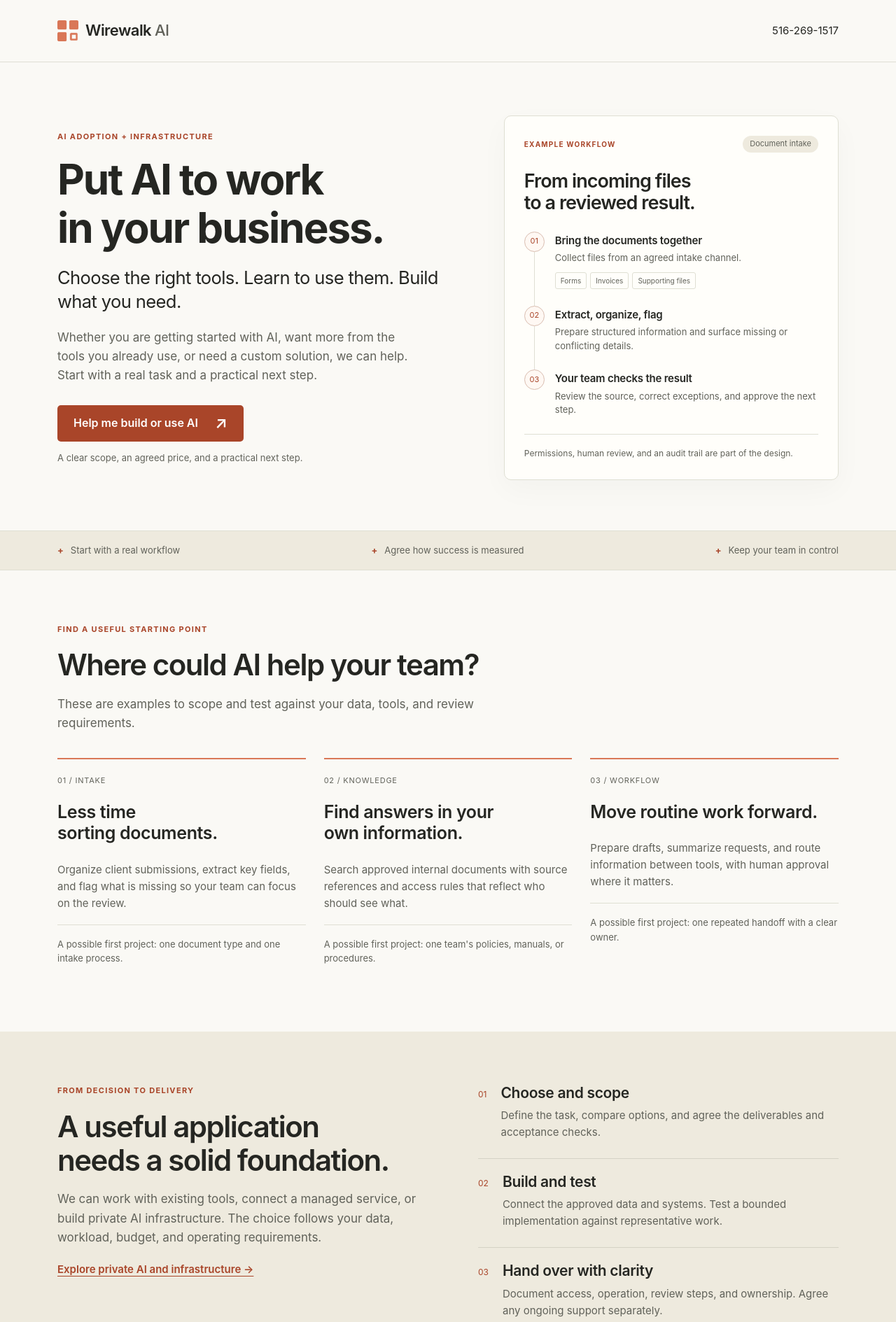
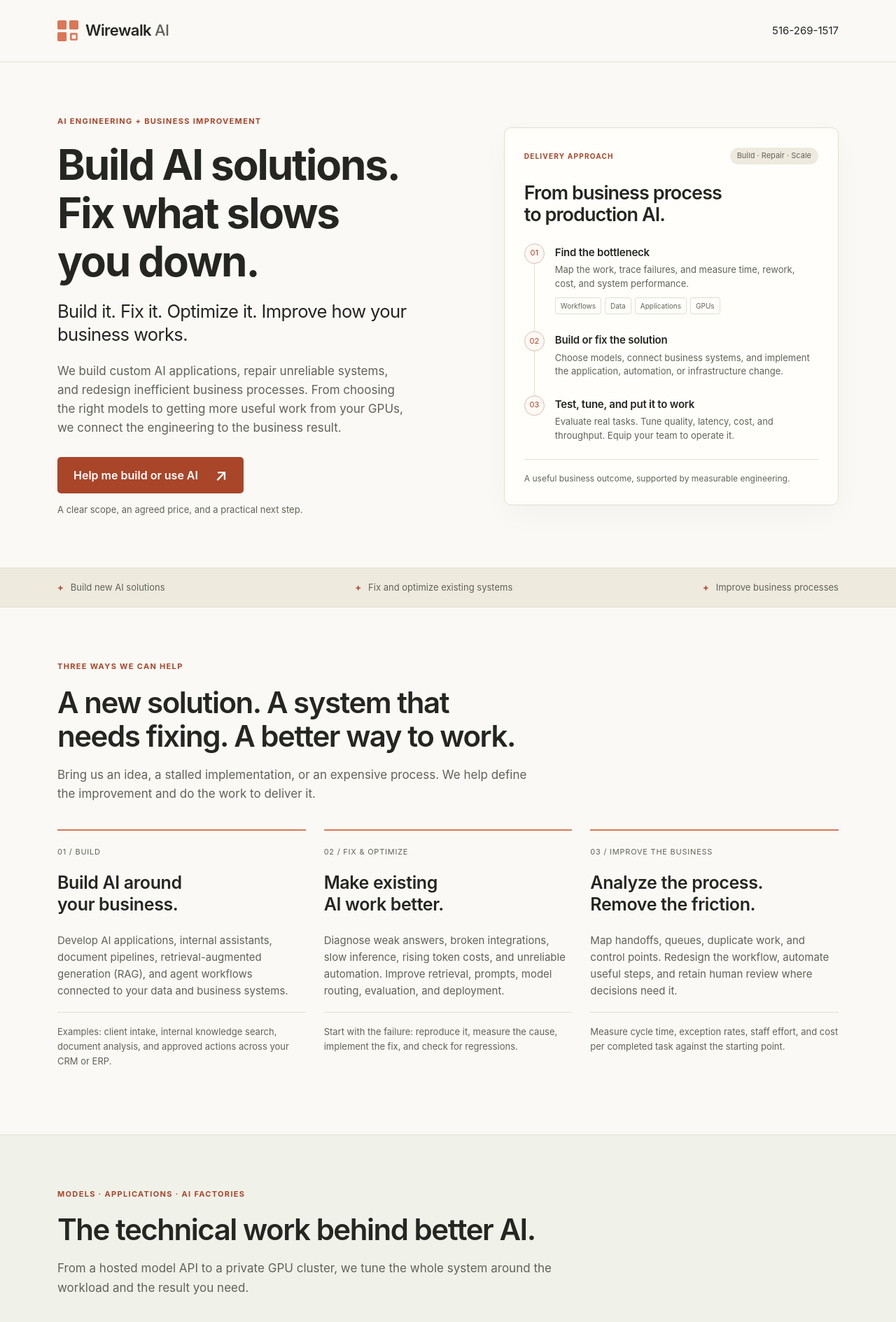
Before and after one commit to wirewalktech/AI-Extension, a Jekyll site: the page built from ai-for-business.html, in a window 1280 px wide. Shown: the top 1889 px of the page at 70% size. Built offline with Jekyll 4.4.1, drawn with Linux system fonts in a browser that asks for light colours; some of the changed text lies outside the part shown.

Commit message:
Lead AI campaign with building, optimization and business process engineering

```diff
--- a/ai-for-business.html
+++ b/ai-for-business.html
@@ -1,20 +1,20 @@
 ---
 permalink: /ai-for-business/
-title: Practical AI adoption for your business
-description: Help choosing and using AI tools, building custom workflows, and setting up the infrastructure behind them.
+title: AI solutions, optimization and business process improvement
+description: Build AI solutions, fix and optimize existing systems, improve business processes, and get more useful work from your GPU infrastructure.
 ---
 <!doctype html>
 <html lang="en">
 <head>
 <meta charset="utf-8">
 <meta name="viewport" content="width=device-width,initial-scale=1">
-<title>Put AI to work in your business — Wirewalk AI</title>
-<meta name="description" content="Get help choosing and using AI tools, building custom workflows, and setting up the infrastructure behind them. Start with a practical next step.">
+<title>Build, fix and optimize AI solutions — Wirewalk AI</title>
+<meta name="description" content="Custom AI development, business process improvement, model selection and GPU optimization. Build new solutions or make existing systems work better.">
 <link rel="canonical" href="{{ '/ai-for-business/' | absolute_url }}">
 <meta property="og:type" content="website">
 <meta property="og:site_name" content="Wirewalk AI">
-<meta property="og:title" content="Put AI to work in your business — Wirewalk AI">
-<meta property="og:description" content="Get help using existing AI tools or building a custom solution for your business. Find a practical next step with Wirewalk.">
+<meta property="og:title" content="Build, fix and optimize AI solutions — Wirewalk AI">
+<meta property="og:description" content="Build AI applications, repair unreliable workflows, improve business processes, and optimize models and GPU infrastructure with Wirewalk.">
 <meta property="og:url" content="{{ '/ai-for-business/' | absolute_url }}">
 <meta property="og:image" content="{{ '/assets/og.png' | absolute_url }}">
 <meta name="twitter:card" content="summary_large_image">
@@ -32,47 +32,57 @@ description: Help choosing and using AI tools, building custom workflows, and se
 <main id="main">
 <section class="hero wrap" aria-labelledby="hero-title">
   <div class="hero-copy">
-    <p class="eyebrow">AI adoption + infrastructure</p>
-    <h1 id="hero-title">Put AI to work<br>in your business.</h1>
-    <p class="lead">Choose the right tools. Learn to use them. Build what you need.</p>
-    <p class="intro">Whether you are getting started with AI, want more from the tools you already use, or need a custom solution, we can help. Start with a real task and a practical next step.</p>
+    <p class="eyebrow">AI engineering + business improvement</p>
+    <h1 id="hero-title">Build AI solutions.<br>Fix what slows<br>you down.</h1>
+    <p class="lead">Build it. Fix it. Optimize it. Improve how your business works.</p>
+    <p class="intro">We build custom AI applications, repair unreliable systems, and redesign inefficient business processes. From choosing the right models to getting more useful work from your GPUs, we connect the engineering to the business result.</p>
     <a class="button primary" href="#project">Help me build or use AI <span aria-hidden="true">↗</span></a>
     <p class="hero-note">A clear scope, an agreed price, and a practical next step.</p>
   </div>
   <aside class="workflow" aria-labelledby="workflow-title">
-    <div class="workflow-heading"><span class="eyebrow">Example workflow</span><span class="small-tag">Document intake</span></div>
-    <h2 id="workflow-title">From incoming files<br>to a reviewed result.</h2>
+    <div class="workflow-heading"><span class="eyebrow">Delivery approach</span><span class="small-tag">Build · Repair · Scale</span></div>
+    <h2 id="workflow-title">From business process<br> to production AI.</h2>
     <ol class="flow-steps">
-      <li><span class="step-number">01</span><div><h3>Bring the documents together</h3><p>Collect files from an agreed intake channel.</p><div class="file-tags"><span>Forms</span><span>Invoices</span><span>Supporting files</span></div></div></li>
-      <li><span class="step-number">02</span><div><h3>Extract, organize, flag</h3><p>Prepare structured information and surface missing or conflicting details.</p></div></li>
-      <li><span class="step-number">03</span><div><h3>Your team checks the result</h3><p>Review the source, correct exceptions, and approve the next step.</p></div></li>
+      <li><span class="step-number">01</span><div><h3>Find the bottleneck</h3><p>Map the work, trace failures, and measure time, rework, cost, and system performance.</p><div class="file-tags"><span>Workflows</span><span>Data</span><span>Applications</span><span>GPUs</span></div></div></li>
+      <li><span class="step-number">02</span><div><h3>Build or fix the solution</h3><p>Choose models, connect business systems, and implement the application, automation, or infrastructure change.</p></div></li>
+      <li><span class="step-number">03</span><div><h3>Test, tune, and put it to work</h3><p>Evaluate real tasks. Tune quality, latency, cost, and throughput. Equip your team to operate it.</p></div></li>
     </ol>
-    <p class="workflow-foot">Permissions, human review, and an audit trail are part of the design.</p>
+    <p class="workflow-foot">A useful business outcome, supported by measurable engineering.</p>
   </aside>
 </section>
-<div class="principles"><div class="wrap"><span>Start with a real workflow</span><span>Agree how success is measured</span><span>Keep your team in control</span></div></div>
+<div class="principles"><div class="wrap"><span>Build new AI solutions</span><span>Fix and optimize existing systems</span><span>Improve business processes</span></div></div>
 <section class="section wrap" aria-labelledby="use-cases">
-  <div class="section-heading"><p class="eyebrow">Find a useful starting point</p><h2 id="use-cases">Where could AI help your team?</h2><p>These are examples to scope and test against your data, tools, and review requirements.</p></div>
+  <div class="section-heading"><p class="eyebrow">Three ways we can help</p><h2 id="use-cases">A new solution. A system that needs fixing. A better way to work.</h2><p>Bring us an idea, a stalled implementation, or an expensive process. We help define the improvement and do the work to deliver it.</p></div>
   <div class="examples">
-    <article><span class="card-number">01 / Intake</span><h3>Less time sorting documents.</h3><p>Organize client submissions, extract key fields, and flag what is missing so your team can focus on the review.</p><p class="example-detail">A possible first project: one document type and one intake process.</p></article>
-    <article><span class="card-number">02 / Knowledge</span><h3>Find answers in your own information.</h3><p>Search approved internal documents with source references and access rules that reflect who should see what.</p><p class="example-detail">A possible first project: one team's policies, manuals, or procedures.</p></article>
-    <article><span class="card-number">03 / Workflow</span><h3>Move routine work forward.</h3><p>Prepare drafts, summarize requests, and route information between tools, with human approval where it matters.</p><p class="example-detail">A possible first project: one repeated handoff with a clear owner.</p></article>
+    <article><span class="card-number">01 / Build</span><h3>Build AI around your business.</h3><p>Develop AI applications, internal assistants, document pipelines, retrieval-augmented generation (RAG), and agent workflows connected to your data and business systems.</p><p class="example-detail">Examples: client intake, internal knowledge search, document analysis, and approved actions across your CRM or ERP.</p></article>
+    <article><span class="card-number">02 / Fix &amp; optimize</span><h3>Make existing AI work better.</h3><p>Diagnose weak answers, broken integrations, slow inference, rising token costs, and unreliable automation. Improve retrieval, prompts, model routing, evaluation, and deployment.</p><p class="example-detail">Start with the failure: reproduce it, measure the cause, implement the fix, and check for regressions.</p></article>
+    <article><span class="card-number">03 / Improve the business</span><h3>Analyze the process. Remove the friction.</h3><p>Map handoffs, queues, duplicate work, and control points. Redesign the workflow, automate useful steps, and retain human review where decisions need it.</p><p class="example-detail">Measure cycle time, exception rates, staff effort, and cost per completed task against the starting point.</p></article>
   </div>
 </section>
+<section class="engineering section" aria-labelledby="engineering-title"><div class="wrap">
+  <div class="section-heading"><p class="eyebrow">Models · Applications · AI factories</p><h2 id="engineering-title">The technical work behind better AI.</h2><p>From a hosted model API to a private GPU cluster, we tune the whole system around the workload and the result you need.</p></div>
+  <div class="engineering-grid">
+    <article><span class="card-number">Model selection &amp; evaluation</span><h3>Pick the right models for the job.</h3><p>Compare hosted and open-weight models on your own tasks. Evaluate answer quality, context needs, latency, privacy, licensing, and cost. Decide where retrieval, fine-tuning, or routing between models is justified.</p><p class="engineering-detail">Representative evaluation sets · task-specific scoring · model routing · regression checks</p></article>
+    <article><span class="card-number">AI applications &amp; reliability</span><h3>Move from a demo to a dependable system.</h3><p>Build APIs, data pipelines, RAG, and tool-using agents with access controls, source references, and human approvals. Add tracing, retries, validation, and failure handling so your team can see and resolve problems.</p><p class="engineering-detail">API integration · retrieval quality · observability · deployment &amp; rollback</p></article>
+    <article><span class="card-number">GPU utilization &amp; inference</span><h3>Get more useful work from your AI factory.</h3><p>Profile GPU idle time, memory pressure, request queues, and data stalls. Tune batching, concurrency, KV-cache use, precision, and quantization where supported. Improve scheduling and workload placement across shared GPUs.</p><p class="engineering-detail">Tokens per second · time to first token · p95 latency · GPU memory &amp; utilization</p></article>
+    <article><span class="card-number">Infrastructure &amp; capacity</span><h3>Find the constraint before adding hardware.</h3><p>Trace bottlenecks across compute, storage, networking, and orchestration. Size capacity for inference, fine-tuning, and training workloads; improve data delivery, job scheduling, and resource allocation.</p><p class="engineering-detail">GPU clusters · containers · storage throughput · network fabric · capacity planning</p></article>
+  </div>
+  <div class="engineering-goal"><strong>The goal: maximize useful GPU utilization and business value.</strong><p>We measure completed work, output quality, response time, and cost together. A busy GPU matters when it delivers the right result within your service targets.</p><a class="text-link" href="#project">Discuss a build, a bottleneck, or an optimization →</a></div>
+</div></section>
 <section class="delivery section" aria-labelledby="delivery-title"><div class="wrap delivery-grid">
-  <div><p class="eyebrow">From decision to delivery</p><h2 id="delivery-title">A useful application needs a solid foundation.</h2><p>We can work with existing tools, connect a managed service, or build private AI infrastructure. The choice follows your data, workload, budget, and operating requirements.</p><a class="text-link" href="/#ai-policy">Explore private AI and infrastructure →</a></div>
+  <div><p class="eyebrow">From decision to delivery</p><h2 id="delivery-title">Understand the work. Engineer the improvement.</h2><p>We start with your process and your existing systems, establish a baseline, and agree what better looks like. Then we build, repair, or optimize the parts that stand in the way—from the user workflow to the model and infrastructure.</p><a class="text-link" href="/#ai-policy">Explore private AI and infrastructure →</a></div>
   <ol class="deliverables">
-    <li><span>01</span><div><h3>Choose and scope</h3><p>Define the task, compare options, and agree the deliverables and acceptance checks.</p></div></li>
-    <li><span>02</span><div><h3>Build and test</h3><p>Connect the approved data and systems. Test a bounded implementation against representative work.</p></div></li>
-    <li><span>03</span><div><h3>Hand over with clarity</h3><p>Document access, operation, review steps, and ownership. Agree any ongoing support separately.</p></div></li>
+    <li><span>01</span><div><h3>Analyze and scope</h3><p>Map the business process, profile the system, and agree the deliverables, baseline metrics, and acceptance checks.</p></div></li>
+    <li><span>02</span><div><h3>Build, fix, and optimize</h3><p>Implement the solution, connect the approved systems, and test quality, reliability, and performance against representative work.</p></div></li>
+    <li><span>03</span><div><h3>Measure and hand over</h3><p>Compare results with the baseline. Document operation, monitoring, review steps, and ownership. Agree ongoing support separately.</p></div></li>
   </ol>
 </div></section>
 <section class="section wrap fit-grid" aria-labelledby="fit-title">
   <div><p class="eyebrow">Scope before spend</p><h2 id="fit-title">Know what you are buying.</h2><p>Implementation is scoped and quoted for the work involved. We agree the deliverables, fee, and acceptance criteria before you commit. Hardware, software subscriptions, and ongoing support are identified separately.</p><p><a class="text-link" href="/order/">See published services and rates →</a></p></div>
-  <div class="fit-note"><h3>A good first conversation starts with:</h3><ul><li>A task your team repeats.</li><li>The tools and information it uses.</li><li>What a better result would look like.</li></ul><p>No finished AI strategy needed. If a simpler change would solve the problem, that belongs in the discussion too.</p></div>
+  <div class="fit-note"><h3>A good first conversation starts with:</h3><ul><li>A solution you want to build, a system that fails, or a process that costs too much.</li><li>Your current tools, models, data, and infrastructure.</li><li>The business or technical result you want to improve.</li></ul><p>No finished AI strategy needed. If a simpler change would solve the problem, that belongs in the discussion too.</p></div>
 </section>
 <section class="project section" id="project" aria-labelledby="project-title"><div class="wrap project-grid">
-  <div class="project-copy"><p class="eyebrow">Let's make it practical</p><h2 id="project-title">What would you like to build or do with AI?</h2><p>Tell us what you want to accomplish, which tools you use, or where you need help getting started. We can discuss hands-on help with existing AI tools, a custom build, or the infrastructure to support it.</p><p class="direct-contact">Prefer a conversation?<br><a href="tel:+15162691517">516-269-1517</a><br><a href="mailto:sales@wirewalk.com">sales@wirewalk.com</a></p></div>
+  <div class="project-copy"><p class="eyebrow">Let's make it practical</p><h2 id="project-title">What should we build, fix, or improve?</h2><p>Tell us about your idea, the process that drags, or the AI system that is underperforming. We can help with a new build, hands-on troubleshooting, model selection, workflow redesign, or GPU and infrastructure optimization. Help getting started with existing AI tools is welcome too.</p><p class="direct-contact">Prefer a conversation?<br><a href="tel:+15162691517">516-269-1517</a><br><a href="mailto:sales@wirewalk.com">sales@wirewalk.com</a></p></div>
   <form class="project-form" action="https://wirewalk-portal.wirewalk-upload.workers.dev/api/enquiry" method="POST">
     <input type="hidden" name="_subject" value="Wirewalk AI — AI adoption project inquiry">
     <input type="hidden" name="_next" value="{{ '/ai-for-business/thanks/' | absolute_url }}">
@@ -87,7 +97,7 @@ description: Help choosing and using AI tools, building custom workflows, and se
     <div class="honeypot" aria-hidden="true"><label>Leave this field empty<input type="text" name="_honey" tabindex="-1" autocomplete="off"></label></div>
     <div class="form-row"><div><label for="project-name">Your name</label><input id="project-name" name="name" autocomplete="name" required maxlength="160"></div><div><label for="project-email">Email</label><input id="project-email" name="email" type="email" autocomplete="email" required maxlength="254"></div></div>
     <label for="project-company">Company <span class="optional">(optional)</span></label><input id="project-company" name="organization" autocomplete="organization" maxlength="200">
-    <label for="project-message">Where would you like help with AI?</label><textarea id="project-message" name="message" rows="4" maxlength="4000" required aria-describedby="message-help" placeholder="For example: help us use AI in our daily work, choose the right tools, or build a workflow that organizes client documents."></textarea>
+    <label for="project-message">Where would you like help with AI?</label><textarea id="project-message" name="message" rows="4" maxlength="4000" required aria-describedby="message-help" placeholder="For example: build a client-intake assistant, fix unreliable answers, reduce processing time, or improve GPU utilization and inference costs."></textarea>
     <p class="field-help" id="message-help">A brief description is enough. Please leave out client records, credentials, and other sensitive information.</p>
     <button class="button primary" type="submit">Help me build or use AI <span aria-hidden="true">↗</span></button>
     <p class="form-note">Sending this form requests a conversation. It does not place an order or commit you to a paid engagement.</p>
@@ -95,6 +105,6 @@ description: Help choosing and using AI tools, building custom workflows, and se
   </form>
 </div></section>
 </main>
-<footer class="footer"><div class="wrap footer-inner"><p>Wirewalk AI <span>· Practical adoption. Capable infrastructure.</span></p><nav aria-label="Footer"><a href="/">About Wirewalk AI</a><a href="/terms/">Engagement terms</a><a href="/ai-adoption/">AI policy and governance</a></nav></div></footer>
+<footer class="footer"><div class="wrap footer-inner"><p>Wirewalk AI <span>· Build. Fix. Optimize.</span></p><nav aria-label="Footer"><a href="/">About Wirewalk AI</a><a href="/terms/">Engagement terms</a><a href="/ai-adoption/">AI policy and governance</a></nav></div></footer>
 </body>
 </html>
```
Also changed, not shown: assets/ai-for-business.css.
